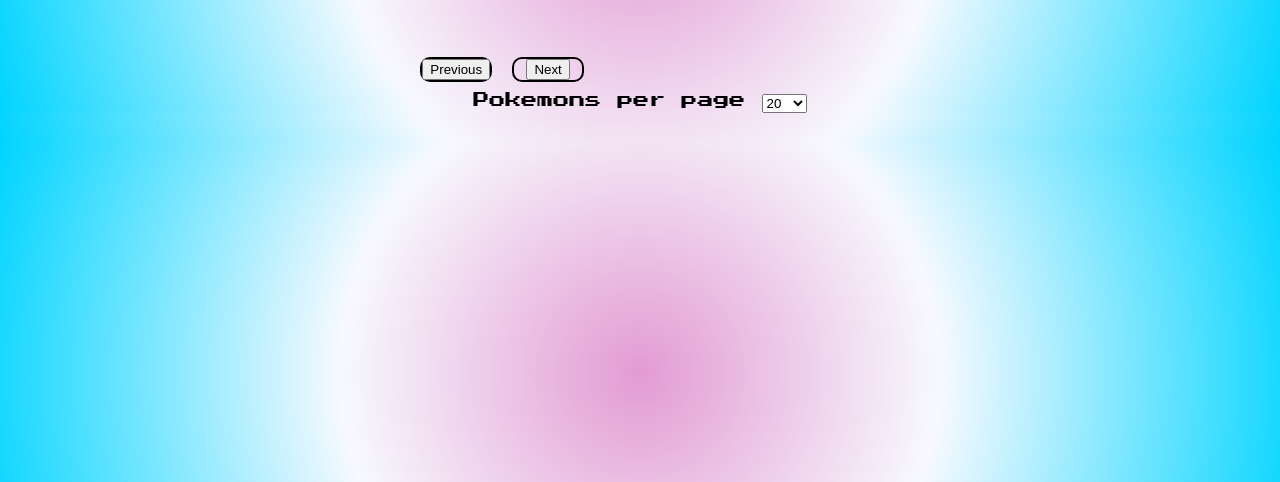
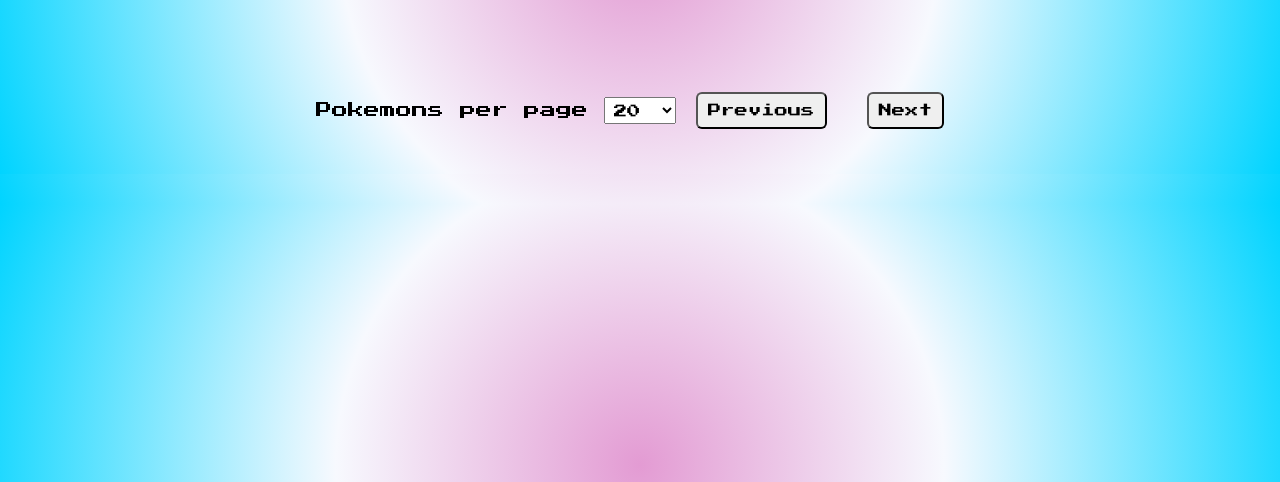
Before and after one commit to marzboi/Pokedex-marco, a website built with Vite: page index.html in a window 1280 px wide. Shown: the part 318-800 px from the top of the page. Built offline with nearby package versions, Linux system fonts and the light colour scheme; no server answers.

Commit message:
Add styles to navigation bar, closing branch to work on buttons

```diff
--- a/sass/styles.scss
+++ b/sass/styles.scss
@@ -24,6 +24,35 @@
   }
 
   main {
+    .list-generator {
+      margin: 25px;
+      display: flex;
+      flex-direction: row-reverse;
+      justify-content: space-evenly;
+      ul {
+        display: flex;
+        li {
+          padding: 20px;
+          button {
+            font-family: inherit;
+            padding: 10px;
+            border-radius: 6px;
+          }
+        }
+      }
+      div {
+        display: flex;
+        align-items: center;
+
+        label {
+          select {
+            padding: 5px;
+            font-family: inherit;
+          }
+        }
+      }
+    }
+    .pokemon-list {
       h2 {
         font-size: 30px;
         margin-bottom: 30px;
@@ -57,3 +86,4 @@
       }
     }
   }
+}
```
Also changed, not shown: src/styles.css. Lines whose indentation alone changed are shown as unchanged.
